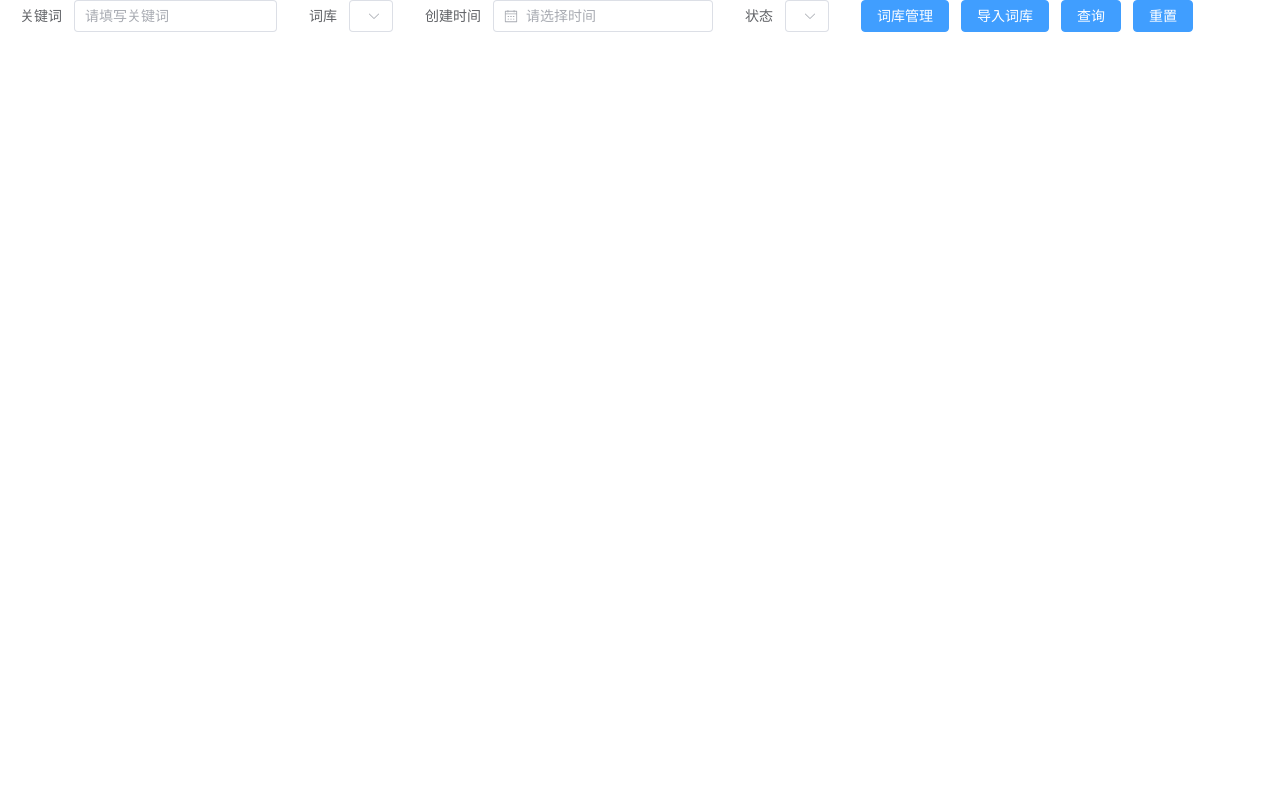
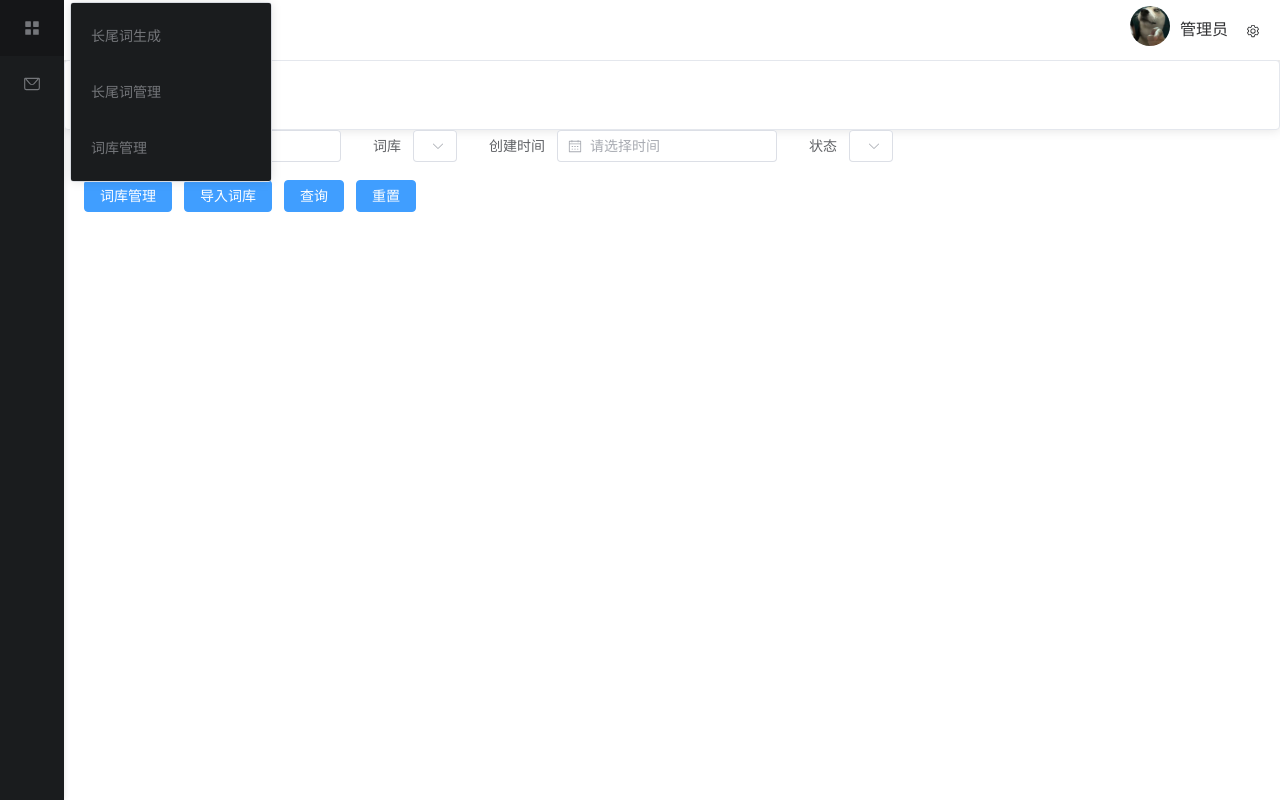
Before and after one commit to yulintianxia/ai-pc, a Vue app: page /administration in a window 1280 px wide. Built offline with nearby package versions, Linux system fonts and the light colour scheme.

Commit message:
feat:主体布局完成

```diff
--- a/src/App.vue
+++ b/src/App.vue
@@ -1,9 +1,12 @@
 <script setup lang="ts">
 import { RouterLink, RouterView } from "vue-router";
+import Layout from "@/components/Layout.vue";
 </script>
 
 <template>
-  <RouterView />
+  <Layout>
+    <RouterView />
+  </Layout>
 </template>
 
 <style scoped>
--- a/src/components/Layout.vue
+++ b/src/components/Layout.vue
@@ -1,75 +1,63 @@
-<script setup lang="ts">
-import { reactive, toRefs } from "vue";
-import MenuList from "@/components/Menu.vue";
-import MainBody from '@/components/MainBody.vue';
-const state = reactive({
-  circleUrl:
-    "https://cube.elemecdn.com/3/7c/3ea6beec64369c2642b92c6726f1epng.png",
-});
-const { circleUrl } = toRefs(state);
+<script setup lang='ts'>
+import { ref } from 'vue'
 
-const handleCommand = ()=>{
 
+// 组件注册
+import Header from '@/components/Header.vue'
+
+import Aside from '@/components/Aside.vue'
+
+
+
+const asideSettings = ref({
+    isCollapse:true,
+    width:'200'
+})
+
+// 给子组件绑定事件，通过子组件emit从而改变父组件的值
+const changeAside = ()=>{
+   asideSettings.value.isCollapse = !asideSettings.value.isCollapse
+   if(asideSettings.value.isCollapse){
+    asideSettings.value.width = "64"
+   }else{
+    asideSettings.value.width = "200"
+   }
 }
+
+
 
 </script>
 <template>
-  <div class="common-layout">
-    <el-container class="el-container-hg">
-      <el-header class="el-header-padding">
-        <div class="layout-header">
-          <div class="avatar">
-            <el-avatar :size="40" :src="circleUrl" />
-            <el-dropdown @command="handleCommand">
-              <span class="el-dropdown-link">小红</span>
-              <template #dropdown>
-                <el-dropdown-menu>
-                  <el-dropdown-item>退出登录</el-dropdown-item>
-                </el-dropdown-menu>
-              </template>
-            </el-dropdown>
-          </div>
+  <el-container style="min-height: 100vh;min-width: 100vw;overflow: hidden;">
+    <Aside :collapse="asideSettings.isCollapse" :width="asideSettings.width"></Aside>
+    <el-container style="height: 100vh;width:100%;display: flex;flex-direction: column;">
+      <Header :isCollapse="asideSettings.isCollapse"  @changeAside="changeAside"></Header>
+      <el-main>
+        <div>
+         <el-card>
+          <h1>文本内容</h1>
+         </el-card>
         </div>
-      </el-header>
-      <el-container>
-        <el-aside class="side" width="200px">
-          <menu-list></menu-list>
-        </el-aside>
-        <el-main>
-          <main-body>
-             <slot></slot>
-          </main-body>
-        </el-main>
-      </el-container>
+        <slot></slot>
+      </el-main>
     </el-container>
-  </div>
+  </el-container>
 </template>
-<style scoped lang="scss">
-.layout-header {
-  background-color: rgb(67, 74, 80);
-  color: black;
-  height: 100%;
+
+
+<style scoped lang='scss'>
+
+body{
+  background-color: #eee;
+  max-width: 100vw;
+  overflow: hidden;
 }
-.common-layout {
+
+.el-main {
   width: 100%;
+  padding: 0;
   height: 100vh;
+  overflow-x: hidden;
 }
-.el-header-padding {
-  padding: 0;
-}
-.el-container-hg {
-  height: 100vh;
-}
-.avatar {
-  width: 100px;
-  display: flex;
-  align-items: center;
-  float: right;
-  margin-right: 30px;
-  margin-top:10px;
-}
-.el-dropdown-link {
-  color:white;
-  margin-left:30px;
-}
+
 </style>
--- a/src/components/MainBody.vue
+++ b/src/components/MainBody.vue
@@ -2,7 +2,7 @@
     <home-title></home-title>
 </template>
 
-<script setup>
+<script setup lang='ts'>
 import { ref,  } from 'vue';
 import  HomeTitle from './HomeTitle.vue';
 
--- a/src/router/index.ts
+++ b/src/router/index.ts
@@ -1,5 +1,5 @@
 import { createRouter, createWebHistory } from 'vue-router'
-import HomeView from '../views/homeView.vue'
+import HomeView from '../views/home.vue'
 
 const router = createRouter({
   history: createWebHistory(import.meta.env.BASE_URL),
--- a/src/views/HomeView.vue
+++ /dev/null
@@ -1,62 +0,0 @@
-<script setup lang='ts'>
-import { ref } from 'vue'
-
-
-// 组件注册
-import Header from '@/components/Header.vue'
-
-import Aside from '@/components/Aside.vue'
-
-
-
-const asideSettings = ref({
-    isCollapse:true,
-    width:'200'
-})
-
-// 给子组件绑定事件，通过子组件emit从而改变父组件的值
-const changeAside = ()=>{
-   asideSettings.value.isCollapse = !asideSettings.value.isCollapse
-   if(asideSettings.value.isCollapse){
-    asideSettings.value.width = "64"
-   }else{
-    asideSettings.value.width = "200"
-   }
-}
-
-
-
-</script>
-<template>
-  <el-container style="min-height: 100vh;min-width: 100vw;overflow: hidden;">
-    <Aside :collapse="asideSettings.isCollapse" :width="asideSettings.width"></Aside>
-    <el-container style="height: 100vh;width:100%;display: flex;flex-direction: column;">
-      <Header :isCollapse="asideSettings.isCollapse"  @changeAside="changeAside"></Header>
-      <el-main>
-        <div>
-         <el-card>
-          <h1>文本内容</h1>
-         </el-card>
-        </div>
-      </el-main>
-    </el-container>
-  </el-container>
-</template>
-
-
-<style scoped lang='scss'>
-
-body{
-  background-color: #eee;
-  max-width: 100vw;
-  overflow: hidden;
-}
-
-.el-main {
-  width: 100%;
-  padding: 0;
-  height: 100vh;
-  overflow-x: hidden;
-}
-
-</style>
--- /dev/null
+++ b/src/views/home.vue
@@ -0,0 +1,11 @@
+<template>
+  <div>这是home主页</div>
+</template>
+
+<script setup lang='ts'>
+import { ref, onMounted } from 'vue';
+import { useRoute, useRouter } from 'vue-router';
+
+</script>
+<style scoped lang='scss'>
+</style>
```
